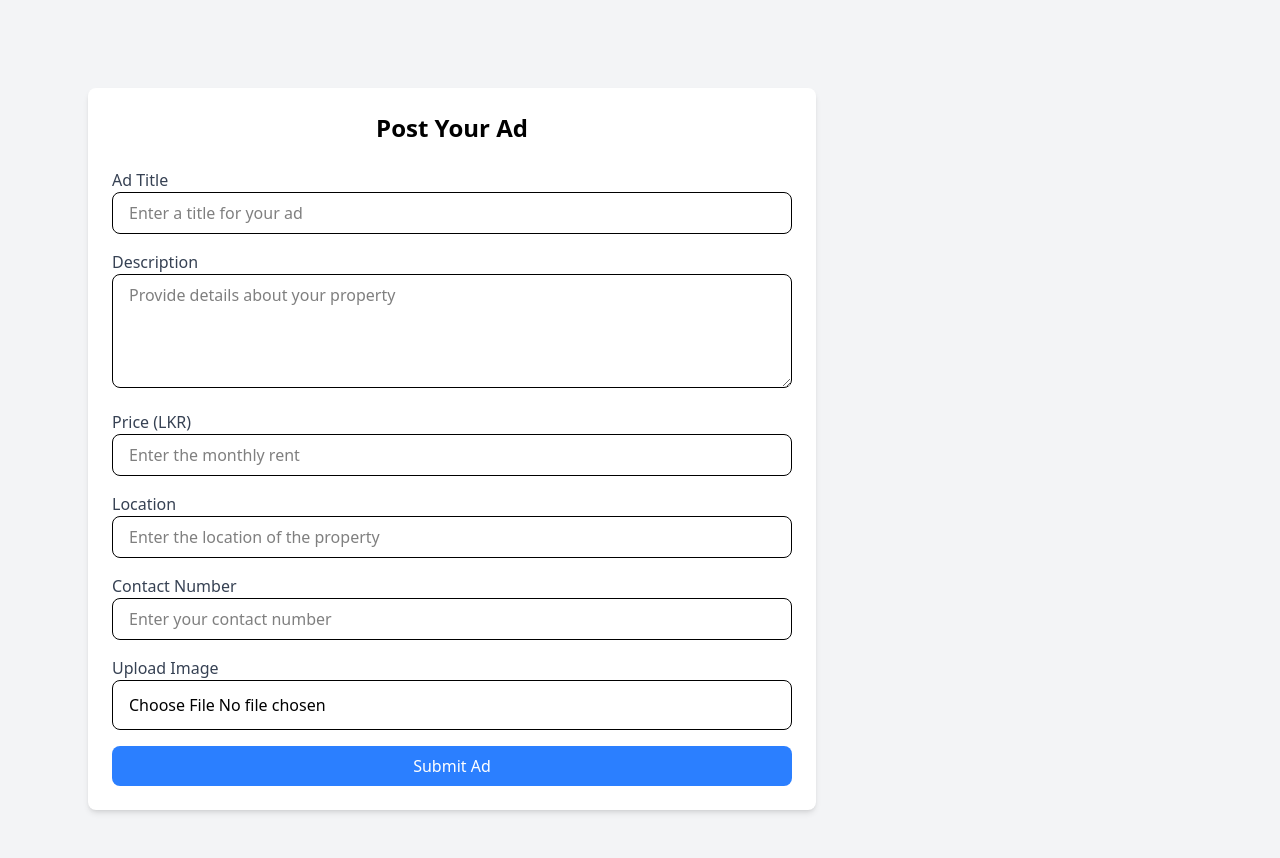
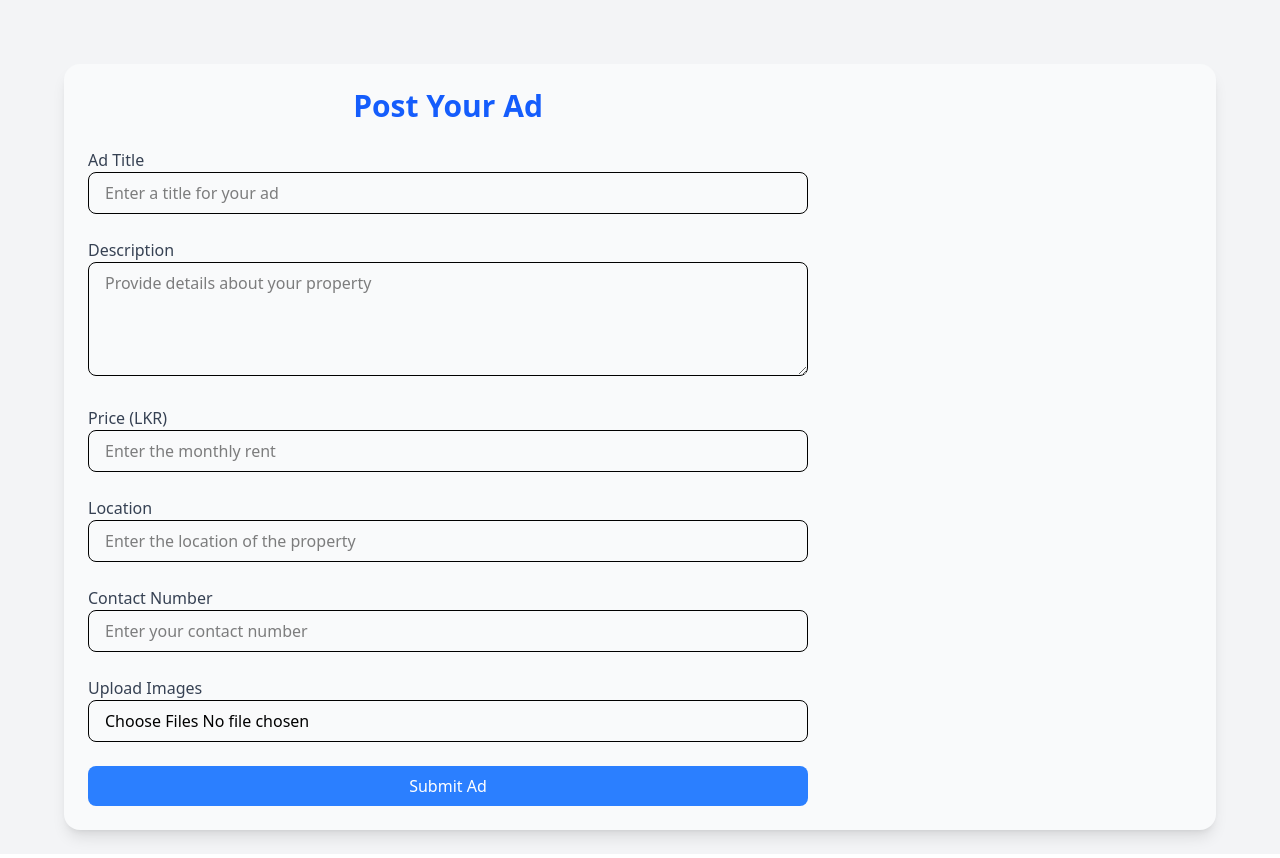
Before and after one commit to InukaSilv/SDGP-Frontend, a React (Vite) app in the folder RiVVe/: page /posting in a window 1280 px wide. Built offline with nearby package versions, Linux system fonts and the light colour scheme.

Commit message:
Updated the code to add multiple images by the lanldlord

```diff
--- a/RiVVe/src/components/postAdForm/PostAdForm.tsx
+++ b/RiVVe/src/components/postAdForm/PostAdForm.tsx
@@ -8,17 +8,16 @@ const PostAdForm: React.FC = () => {
     price: string;
     location: string;
     contact: string;
-    image: File | null;
+    images: File[];
   }>({
     title: "",
     description: "",
     price: "",
     location: "",
     contact: "",
-    image: null,
+    images: [],
   });
 
-  const [previewImage, setPreviewImage] = useState<string | null>(null);
   const [coordinates, setCoordinates] = useState<{ lat: number; lng: number } | null>(null);
 
   const handleInputChange = (
@@ -26,24 +25,14 @@ const PostAdForm: React.FC = () => {
   ) => {
     const { name, value } = e.target;
     setFormData({ ...formData, [name]: value });
-
-    if (name === "location") {
-      // Example logic to fetch coordinates from a location (replace with actual geocoding API)
-      if (value.toLowerCase() === "colombo") {
-        setCoordinates({ lat: 6.9271, lng: 79.8612 });
-      } else if (value.toLowerCase() === "kandy") {
-        setCoordinates({ lat: 7.2906, lng: 80.6337 });
-      } else {
-        setCoordinates(null);
-      }
-    }
   };
 
   const handleFileChange = (e: React.ChangeEvent<HTMLInputElement>) => {
-    if (e.target.files && e.target.files[0]) {
-      const file = e.target.files[0];
-      setFormData({ ...formData, image: file });
-      setPreviewImage(URL.createObjectURL(file));
+    if (e.target.files) {
+      setFormData({
+        ...formData,
+        images: [...formData.images, ...Array.from(e.target.files)], // Append new files
+      });
     }
   };
 
@@ -53,12 +42,31 @@ const PostAdForm: React.FC = () => {
     // Add logic to send data to the backend (e.g., API call)
   };
 
+  const handleLocationChange = async (e: React.ChangeEvent<HTMLInputElement>) => {
+    const location = e.target.value;
+    setFormData({ ...formData, location });
+
+    try {
+      const response = await fetch(
+        `https://maps.googleapis.com/maps/api/geocode/json?address=${encodeURIComponent(
+          location
+        )}&key=YOUR_GOOGLE_MAPS_API_KEY`
+      );
+      const data = await response.json();
+      if (data.results.length > 0) {
+        const { lat, lng } = data.results[0].geometry.location;
+        setCoordinates({ lat, lng });
+      }
+    } catch (error) {
+      console.error("Error fetching coordinates: ", error);
+    }
+  };
+
   return (
-    <div className="max-w-6xl mx-auto mt-10 p-6 grid grid-cols-3 gap-6">
-      {/* Form Section */}
-      <div className="col-span-2 bg-white shadow-md rounded-lg p-6">
-        <h2 className="text-2xl font-bold text-center mb-6">Post Your Ad</h2>
-        <form onSubmit={handleSubmit} className="space-y-4">
+    <div className="flex flex-col md:flex-row max-w-6xl mx-auto mt-10 p-6 bg-gray-50 shadow-lg rounded-2xl">
+      <div className="w-full md:w-2/3">
+        <h2 className="text-3xl font-bold text-center mb-6 text-blue-600">Post Your Ad</h2>
+        <form onSubmit={handleSubmit} className="space-y-6">
           <div>
             <label htmlFor="title" className="block text-gray-700 font-medium">
               Ad Title
@@ -116,7 +124,7 @@ const PostAdForm: React.FC = () => {
               id="location"
               name="location"
               value={formData.location}
-              onChange={handleInputChange}
+              onChange={handleLocationChange}
               required
               className="w-full px-4 py-2 border rounded-lg focus:outline-none focus:ring-2 focus:ring-blue-400"
               placeholder="Enter the location of the property"
@@ -138,17 +146,18 @@ const PostAdForm: React.FC = () => {
             />
           </div>
           <div>
-            <label htmlFor="image" className="block text-gray-700 font-medium">
-              Upload Image
+            <label htmlFor="images" className="block text-gray-700 font-medium">
+              Upload Images
             </label>
             <input
               type="file"
-              id="image"
-              name="image"
+              id="images"
+              name="images"
               onChange={handleFileChange}
               required
-              className="w-full px-4 py-3 border rounded-lg focus:outline-none focus:ring-2 focus:ring-blue-400"
+              className="w-full px-4 py-2 border rounded-lg focus:outline-none focus:ring-2 focus:ring-blue-400"
               accept="image/*"
+              multiple
             />
           </div>
           <div>
@@ -162,24 +171,24 @@ const PostAdForm: React.FC = () => {
         </form>
       </div>
 
-      {/* Preview Section */}
-      <div className="col-span-1 flex flex-col items-center space-y-4">
-        {previewImage && (
-          <div className="w-full">
-            <h3 className="text-lg font-bold mb-2">Image Preview</h3>
-            <img
-              src={previewImage}
-              alt="Preview"
-              className="w-full h-64 object-cover rounded-lg border"
-            />
+      <div className="w-full md:w-1/3 mt-6 md:mt-0 md:ml-6 flex flex-col items-center">
+        {formData.images.length > 0 && (
+          <div className="mb-6">
+            <h3 className="text-lg font-bold text-blue-600 mb-4">Uploaded Images</h3>
+            <div className="grid grid-cols-2 gap-4">
+              {formData.images.map((image, index) => (
+                <img
+                  key={index}
+                  src={URL.createObjectURL(image)}
+                  alt={`Uploaded ${index}`}
+                  className="w-32 h-32 object-cover rounded-lg border shadow-lg"
+                />
+              ))}
+            </div>
           </div>
         )}
 
-        {coordinates && (
-          <div className="w-full h-64 border rounded-lg overflow-hidden">
 
-          </div>
-        )}
       </div>
     </div>
   );
```
